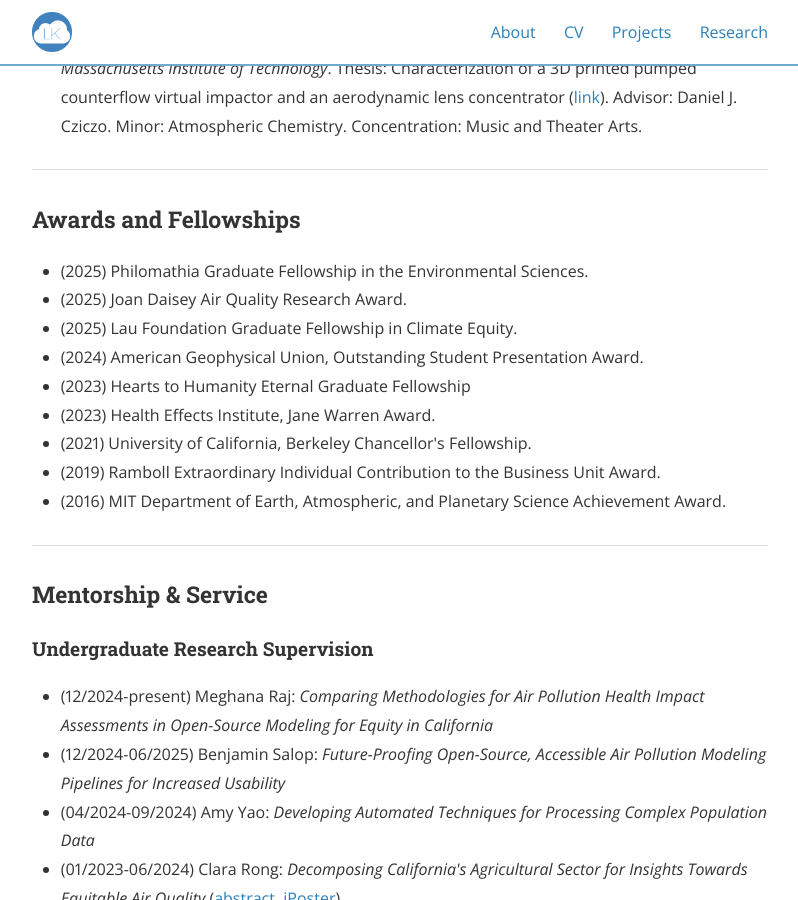
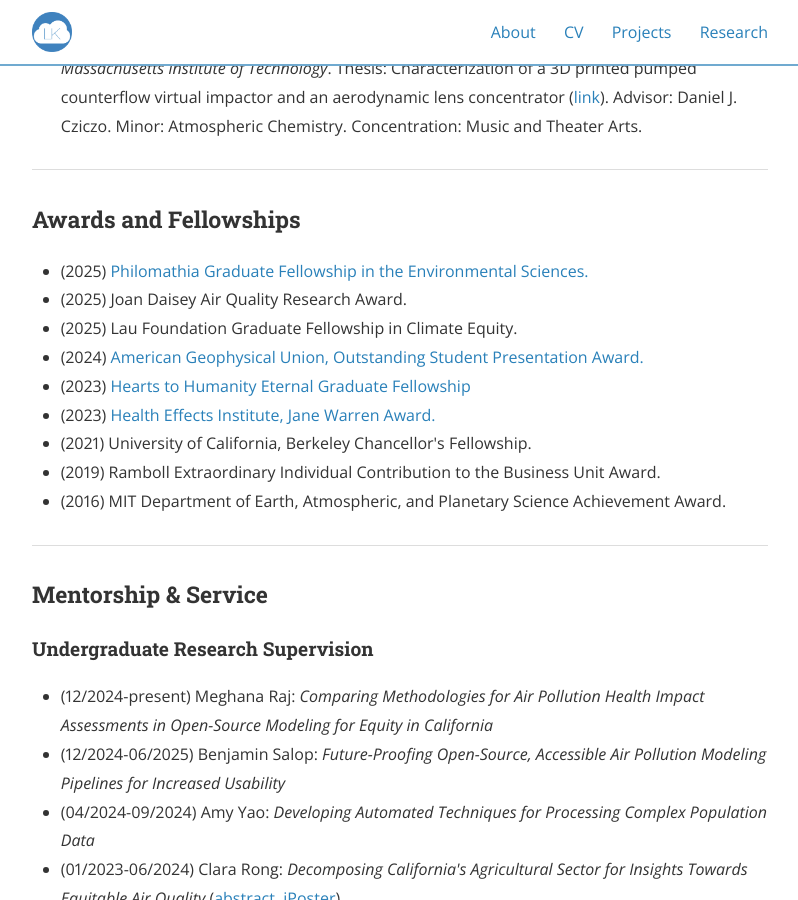
Before and after one commit to lkoolik/lkoolik.github.io, a Jekyll site: the page built from cv.md, in a window 1280 px wide and 900 px high, scrolled down 509 px. Shown: the whole window, without its empty margins (240-1038 px from the left). Built offline with Jekyll 4.4.1, drawn with Linux system fonts in a browser that asks for light colours; nearby versions of some CDN libraries; some of the changed lines change nothing that is shown.

Commit message:
Update cv.md

```diff
--- a/cv.md
+++ b/cv.md
@@ -21,12 +21,12 @@ nav_order: 2
 
 <h3>Awards and Fellowships</h3>
 <ul>
-  <li>(2025) Philomathia Graduate Fellowship in the Environmental Sciences.</li>
+  <li>(2025) <a href="https://vcresearch.berkeley.edu/philomathiacenter/current-recipients-graduate-student-fellowship">Philomathia Graduate Fellowship in the Environmental Sciences.</a></li>
   <li>(2025) Joan Daisey Air Quality Research Award.</li>
   <li>(2025) Lau Foundation Graduate Fellowship in Climate Equity.</li>
-  <li>(2024) American Geophysical Union, Outstanding Student Presentation Award.</li>
-  <li>(2023) Hearts to Humanity Eternal Graduate Fellowship</li>
-  <li>(2023) Health Effects Institute, Jane Warren Award.</li>
+  <li>(2024) <a href="https://www.agu.org/user-profile?cstkey=44d27db8-aac2-4fae-8e07-dbf1e19e4562">American Geophysical Union, Outstanding Student Presentation Award.</a></li>
+  <li>(2023) <a href="https://h2h8.com/explorer-post/libby-hurtado-koolik/">Hearts to Humanity Eternal Graduate Fellowship</a></li>
+  <li>(2023) <a href="https://www.healtheffects.org/announcements/hei-2023-jane-warren-award-winners">Health Effects Institute, Jane Warren Award.</a></li>
   <li>(2021) University of California, Berkeley Chancellor's Fellowship.</li>
   <li>(2019) Ramboll Extraordinary Individual Contribution to the Business Unit Award.</li>
   <li>(2016) MIT Department of Earth, Atmospheric, and Planetary Science Achievement Award.</li>
```
